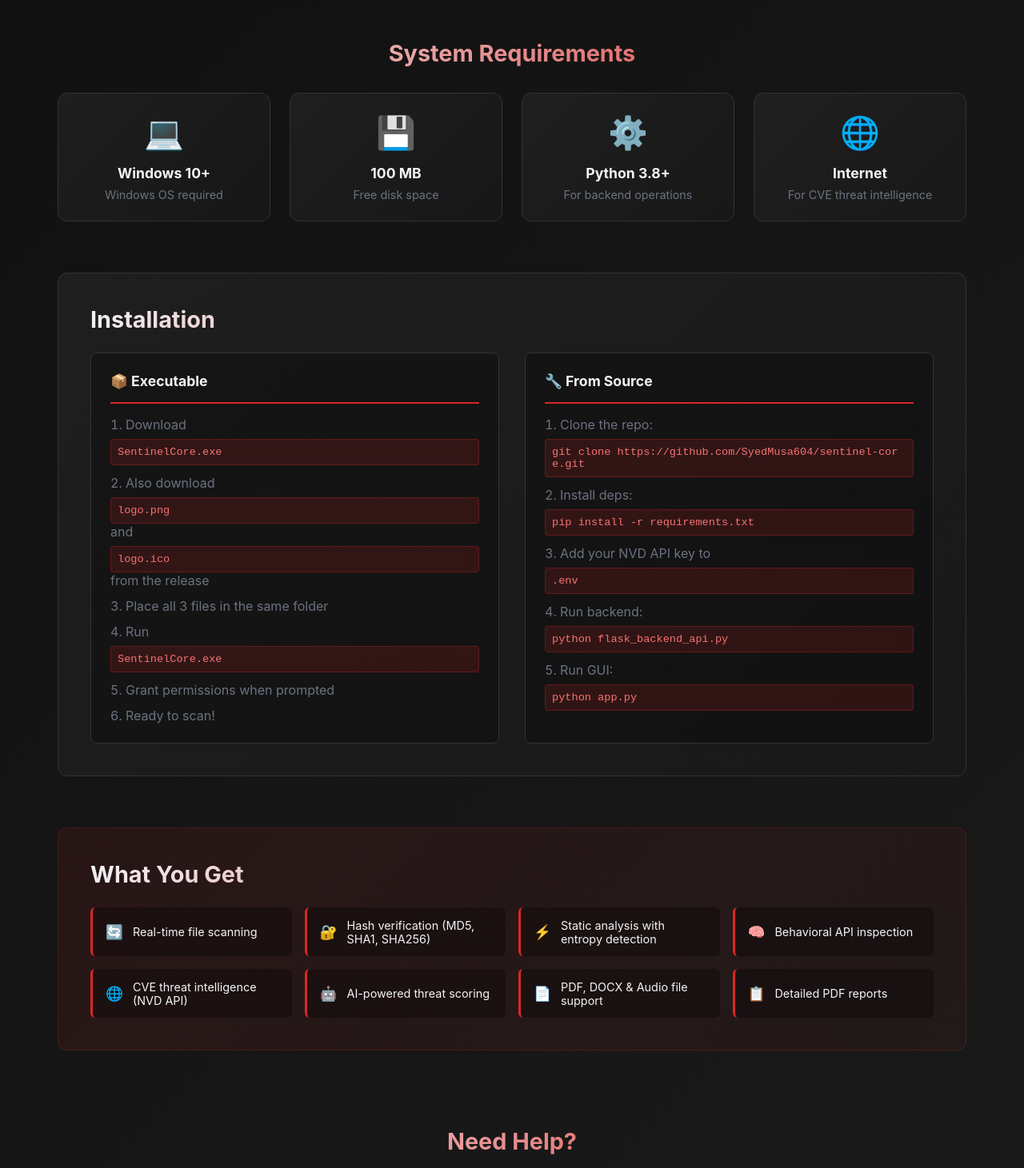
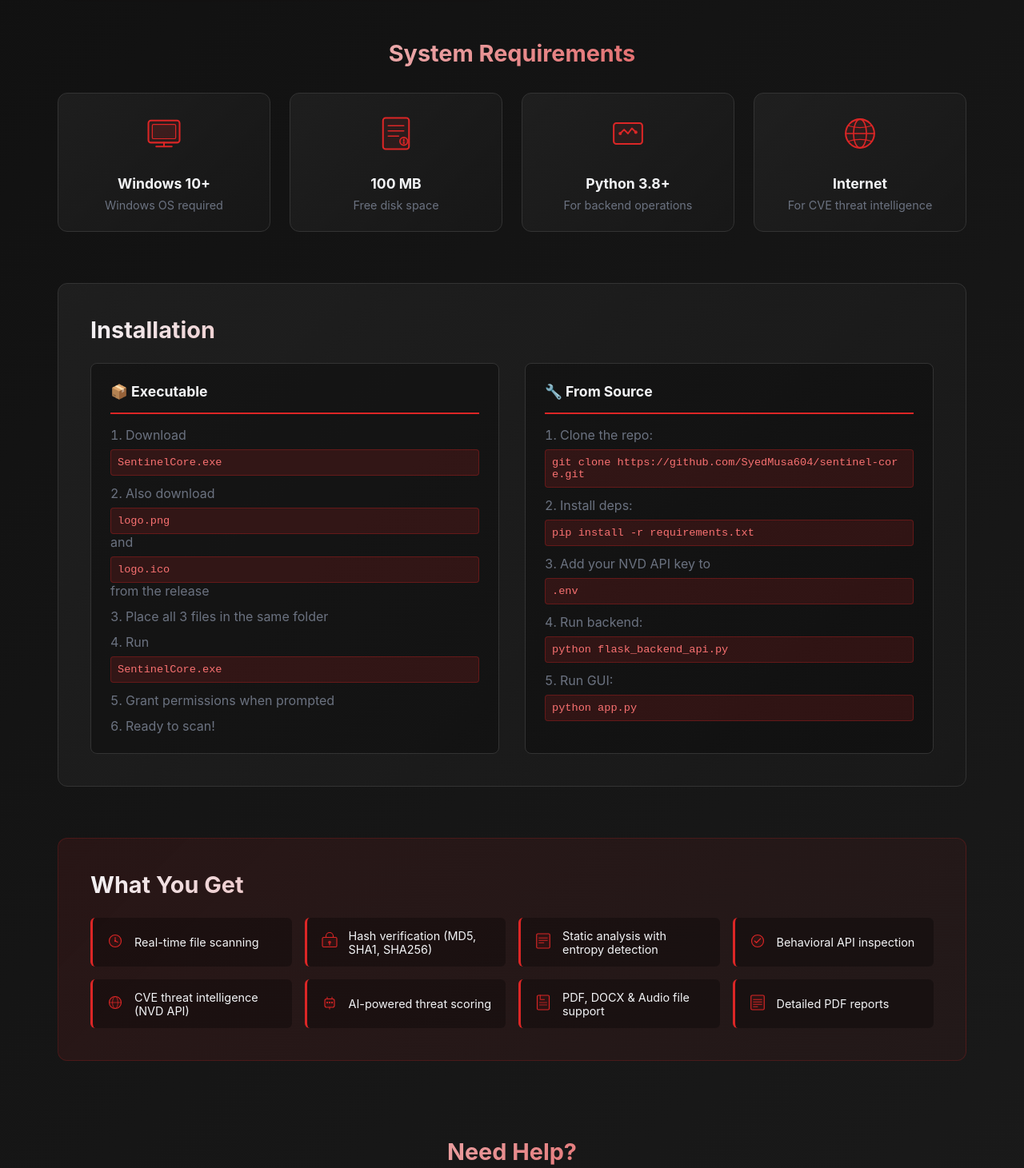
Before and after one commit to SyedMusa604/sentinel-core-dashboard, a React (Vite) app: page /download in a window 1280 px wide. Shown: the part 743-2204 px from the top of the page at 80% size. Built offline with nearby package versions, Linux system fonts and the light colour scheme.

Commit message:
Polish - graduents headings, red SVG icons, Team link fixed

```diff
--- a/src/pages/Download.jsx
+++ b/src/pages/Download.jsx
@@ -3,21 +3,149 @@ import '../styles/Download.css';
 
 function Download() {
   const requirements = [
-    { icon: '💻', title: 'Windows 10+', desc: 'Windows OS required' },
-    { icon: '💾', title: '100 MB', desc: 'Free disk space' },
-    { icon: '⚙️', title: 'Python 3.8+', desc: 'For backend operations' },
-    { icon: '🌐', title: 'Internet', desc: 'For CVE threat intelligence' },
+    {
+      icon: (
+        <svg viewBox="0 0 64 64" fill="none" xmlns="http://www.w3.org/2000/svg" width="52" height="52">
+          <rect x="8" y="12" width="48" height="34" rx="4" stroke="#dc2626" strokeWidth="2.5" fill="rgba(220,38,38,0.08)"/>
+          <line x1="20" y1="52" x2="44" y2="52" stroke="#dc2626" strokeWidth="2.5" strokeLinecap="round"/>
+          <line x1="32" y1="46" x2="32" y2="52" stroke="#dc2626" strokeWidth="2.5" strokeLinecap="round"/>
+          <rect x="14" y="18" width="36" height="22" rx="2" fill="rgba(220,38,38,0.1)" stroke="#dc2626" strokeWidth="1.5"/>
+        </svg>
+      ),
+      title: 'Windows 10+',
+      desc: 'Windows OS required'
+    },
+    {
+      icon: (
+        <svg viewBox="0 0 64 64" fill="none" xmlns="http://www.w3.org/2000/svg" width="52" height="52">
+          <rect x="12" y="8" width="40" height="48" rx="4" stroke="#dc2626" strokeWidth="2.5" fill="rgba(220,38,38,0.08)"/>
+          <line x1="20" y1="20" x2="44" y2="20" stroke="#dc2626" strokeWidth="2" strokeLinecap="round"/>
+          <line x1="20" y1="28" x2="44" y2="28" stroke="#dc2626" strokeWidth="2" strokeLinecap="round"/>
+          <line x1="20" y1="36" x2="36" y2="36" stroke="#dc2626" strokeWidth="2" strokeLinecap="round"/>
+          <circle cx="44" cy="44" r="6" stroke="#dc2626" strokeWidth="2" fill="rgba(220,38,38,0.15)"/>
+          <line x1="44" y1="41" x2="44" y2="44" stroke="#dc2626" strokeWidth="2" strokeLinecap="round"/>
+          <circle cx="44" cy="46.5" r="1.5" fill="#dc2626"/>
+        </svg>
+      ),
+      title: '100 MB',
+      desc: 'Free disk space'
+    },
+    {
+      icon: (
+        <svg viewBox="0 0 64 64" fill="none" xmlns="http://www.w3.org/2000/svg" width="52" height="52">
+          <rect x="10" y="16" width="44" height="32" rx="4" stroke="#dc2626" strokeWidth="2.5" fill="rgba(220,38,38,0.08)"/>
+          <path d="M20 32 L26 26 L32 32 L38 24 L44 30" stroke="#dc2626" strokeWidth="2.5" strokeLinecap="round" strokeLinejoin="round"/>
+          <circle cx="20" cy="32" r="2.5" fill="#dc2626"/>
+          <circle cx="44" cy="30" r="2.5" fill="#dc2626"/>
+        </svg>
+      ),
+      title: 'Python 3.8+',
+      desc: 'For backend operations'
+    },
+    {
+      icon: (
+        <svg viewBox="0 0 64 64" fill="none" xmlns="http://www.w3.org/2000/svg" width="52" height="52">
+          <circle cx="32" cy="32" r="22" stroke="#dc2626" strokeWidth="2.5" fill="rgba(220,38,38,0.08)"/>
+          <ellipse cx="32" cy="32" rx="10" ry="22" stroke="#dc2626" strokeWidth="2"/>
+          <line x1="10" y1="32" x2="54" y2="32" stroke="#dc2626" strokeWidth="2" strokeLinecap="round"/>
+          <path d="M14 20 Q32 26 50 20" stroke="#dc2626" strokeWidth="1.5" fill="none" strokeLinecap="round"/>
+          <path d="M14 44 Q32 38 50 44" stroke="#dc2626" strokeWidth="1.5" fill="none" strokeLinecap="round"/>
+        </svg>
+      ),
+      title: 'Internet',
+      desc: 'For CVE threat intelligence'
+    },
   ];
 
   const features = [
-    { icon: '🔄', text: 'Real-time file scanning' },
-    { icon: '🔐', text: 'Hash verification (MD5, SHA1, SHA256)' },
-    { icon: '⚡', text: 'Static analysis with entropy detection' },
-    { icon: '🧠', text: 'Behavioral API inspection' },
-    { icon: '🌐', text: 'CVE threat intelligence (NVD API)' },
-    { icon: '🤖', text: 'AI-powered threat scoring' },
-    { icon: '📄', text: 'PDF, DOCX & Audio file support' },
-    { icon: '📋', text: 'Detailed PDF reports' },
+    {
+      text: 'Real-time file scanning',
+      svg: (
+        <svg viewBox="0 0 64 64" fill="none" xmlns="http://www.w3.org/2000/svg" width="24" height="24">
+          <circle cx="32" cy="32" r="20" stroke="#dc2626" strokeWidth="3" fill="rgba(220,38,38,0.1)"/>
+          <path d="M32 20 L32 32 L40 36" stroke="#dc2626" strokeWidth="3" strokeLinecap="round" strokeLinejoin="round"/>
+          <circle cx="32" cy="32" r="3" fill="#dc2626"/>
+        </svg>
+      )
+    },
+    {
+      text: 'Hash verification (MD5, SHA1, SHA256)',
+      svg: (
+        <svg viewBox="0 0 64 64" fill="none" xmlns="http://www.w3.org/2000/svg" width="24" height="24">
+          <rect x="8" y="20" width="48" height="32" rx="4" stroke="#dc2626" strokeWidth="3" fill="rgba(220,38,38,0.1)"/>
+          <path d="M20 20V16a12 12 0 0124 0v4" stroke="#dc2626" strokeWidth="3" strokeLinecap="round"/>
+          <circle cx="32" cy="36" r="5" fill="#dc2626" fillOpacity="0.8"/>
+          <line x1="32" y1="41" x2="32" y2="46" stroke="#dc2626" strokeWidth="3" strokeLinecap="round"/>
+        </svg>
+      )
+    },
+    {
+      text: 'Static analysis with entropy detection',
+      svg: (
+        <svg viewBox="0 0 64 64" fill="none" xmlns="http://www.w3.org/2000/svg" width="24" height="24">
+          <rect x="10" y="8" width="44" height="48" rx="4" stroke="#dc2626" strokeWidth="3" fill="rgba(220,38,38,0.1)"/>
+          <line x1="18" y1="22" x2="46" y2="22" stroke="#dc2626" strokeWidth="2.5" strokeLinecap="round"/>
+          <line x1="18" y1="30" x2="46" y2="30" stroke="#dc2626" strokeWidth="2.5" strokeLinecap="round"/>
+          <line x1="18" y1="38" x2="34" y2="38" stroke="#dc2626" strokeWidth="2.5" strokeLinecap="round"/>
+        </svg>
+      )
+    },
+    {
+      text: 'Behavioral API inspection',
+      svg: (
+        <svg viewBox="0 0 64 64" fill="none" xmlns="http://www.w3.org/2000/svg" width="24" height="24">
+          <circle cx="32" cy="32" r="20" stroke="#dc2626" strokeWidth="3" fill="rgba(220,38,38,0.1)"/>
+          <path d="M22 32 L28 38 L42 24" stroke="#dc2626" strokeWidth="3" strokeLinecap="round" strokeLinejoin="round"/>
+        </svg>
+      )
+    },
+    {
+      text: 'CVE threat intelligence (NVD API)',
+      svg: (
+        <svg viewBox="0 0 64 64" fill="none" xmlns="http://www.w3.org/2000/svg" width="24" height="24">
+          <circle cx="32" cy="32" r="20" stroke="#dc2626" strokeWidth="3" fill="rgba(220,38,38,0.1)"/>
+          <ellipse cx="32" cy="32" rx="9" ry="20" stroke="#dc2626" strokeWidth="2"/>
+          <line x1="12" y1="32" x2="52" y2="32" stroke="#dc2626" strokeWidth="2" strokeLinecap="round"/>
+        </svg>
+      )
+    },
+    {
+      text: 'AI-powered threat scoring',
+      svg: (
+        <svg viewBox="0 0 64 64" fill="none" xmlns="http://www.w3.org/2000/svg" width="24" height="24">
+          <rect x="16" y="20" width="32" height="28" rx="6" stroke="#dc2626" strokeWidth="3" fill="rgba(220,38,38,0.1)"/>
+          <circle cx="24" cy="32" r="3" fill="#dc2626"/>
+          <circle cx="32" cy="32" r="3" fill="#dc2626"/>
+          <circle cx="40" cy="32" r="3" fill="#dc2626"/>
+          <line x1="24" y1="20" x2="24" y2="14" stroke="#dc2626" strokeWidth="2.5" strokeLinecap="round"/>
+          <line x1="40" y1="20" x2="40" y2="14" stroke="#dc2626" strokeWidth="2.5" strokeLinecap="round"/>
+          <line x1="32" y1="48" x2="32" y2="54" stroke="#dc2626" strokeWidth="2.5" strokeLinecap="round"/>
+        </svg>
+      )
+    },
+    {
+      text: 'PDF, DOCX & Audio file support',
+      svg: (
+        <svg viewBox="0 0 64 64" fill="none" xmlns="http://www.w3.org/2000/svg" width="24" height="24">
+          <rect x="12" y="8" width="40" height="48" rx="4" stroke="#dc2626" strokeWidth="3" fill="rgba(220,38,38,0.1)"/>
+          <path d="M22 8 L22 22 L36 22" stroke="#dc2626" strokeWidth="2.5" strokeLinecap="round" strokeLinejoin="round"/>
+          <line x1="20" y1="32" x2="44" y2="32" stroke="#dc2626" strokeWidth="2" strokeLinecap="round"/>
+          <line x1="20" y1="40" x2="44" y2="40" stroke="#dc2626" strokeWidth="2" strokeLinecap="round"/>
+        </svg>
+      )
+    },
+    {
+      text: 'Detailed PDF reports',
+      svg: (
+        <svg viewBox="0 0 64 64" fill="none" xmlns="http://www.w3.org/2000/svg" width="24" height="24">
+          <rect x="10" y="8" width="44" height="48" rx="4" stroke="#dc2626" strokeWidth="3" fill="rgba(220,38,38,0.1)"/>
+          <line x1="18" y1="22" x2="46" y2="22" stroke="#dc2626" strokeWidth="2.5" strokeLinecap="round"/>
+          <line x1="18" y1="30" x2="46" y2="30" stroke="#dc2626" strokeWidth="2.5" strokeLinecap="round"/>
+          <line x1="18" y1="38" x2="46" y2="38" stroke="#dc2626" strokeWidth="2.5" strokeLinecap="round"/>
+          <line x1="18" y1="46" x2="32" y2="46" stroke="#dc2626" strokeWidth="2.5" strokeLinecap="round"/>
+        </svg>
+      )
+    },
   ];
 
   const platforms = [
@@ -234,7 +362,7 @@ function Download() {
         <div className="feature-list">
           {features.map((f, idx) => (
             <div key={idx} className="feature-item">
-              <span className="feature-item-icon">{f.icon}</span>
+              <span className="feature-item-icon">{f.svg}</span>
               <span>{f.text}</span>
             </div>
           ))}
--- a/src/pages/Home.jsx
+++ b/src/pages/Home.jsx
@@ -37,7 +37,6 @@ function Home() {
         <svg viewBox="0 0 64 64" fill="none" xmlns="http://www.w3.org/2000/svg">
           <circle cx="32" cy="32" r="22" stroke="#dc2626" strokeWidth="3" fill="rgba(220,38,38,0.1)"/>
           <path d="M22 32 L28 38 L42 24" stroke="#dc2626" strokeWidth="3" strokeLinecap="round" strokeLinejoin="round"/>
-          <circle cx="32" cy="32" r="6" fill="rgba(220,38,38,0.2)"/>
         </svg>
       )
     },
@@ -108,6 +107,7 @@ function Home() {
 
   return (
     <div className="home">
+
       {/* Hero */}
       <motion.section className="hero" variants={containerVariants} initial="hidden" animate="visible">
         <motion.div
@@ -190,9 +190,18 @@ function Home() {
         transition={{ duration: 0.6 }}
         viewport={{ once: true }}
       >
-        <h2>Ready to scan?</h2>
+        <motion.h2
+          className="cta-heading"
+          initial={{ opacity: 0, y: -20 }}
+          whileInView={{ opacity: 1, y: 0 }}
+          transition={{ duration: 0.6 }}
+          viewport={{ once: true }}
+        >
+          Ready to scan?
+        </motion.h2>
         <Link to="/scanner" className="btn btn-primary btn-large">Go to Scanner</Link>
       </motion.section>
+
     </div>
   );
 }
--- a/src/styles/About.css
+++ b/src/styles/About.css
@@ -19,7 +19,12 @@
 .about-page h2 {
   font-size: 1.8rem;
   margin-bottom: 1.5rem;
-  color: #f3f4f6;
+  text-align: center;
+  background: linear-gradient(135deg, #f3f4f6 0%, #dc2626 100%);
+  -webkit-background-clip: text;
+  -webkit-text-fill-color: transparent;
+  background-clip: text;
+  font-weight: 800;
 }
 
 .project-overview {
@@ -39,14 +44,9 @@
 
 .project-overview p:last-child { margin-bottom: 0; }
 
-.team-section {
-  margin-bottom: 3rem;
-}
+.team-section { margin-bottom: 3rem; }
 
-.team-section h2 {
-  text-align: center;
-  margin-bottom: 2rem;
-}
+.team-section h2 { margin-bottom: 2rem; }
 
 .team-grid {
   display: grid;
@@ -96,19 +96,29 @@
 }
 
 .team-link {
-  background: rgba(220, 38, 38, 0.15);
-  border: 1px solid rgba(220, 38, 38, 0.3);
+  background: rgba(220, 38, 38, 0.08);
+  border: 1px solid rgba(220, 38, 38, 0.25);
   border-radius: 8px;
   padding: 8px;
   display: flex;
   align-items: center;
   justify-content: center;
   transition: all 0.3s ease;
+  text-decoration: none;
+  width: 36px;
+  height: 36px;
 }
 
 .team-link:hover {
-  background: rgba(220, 38, 38, 0.3);
+  background: rgba(220, 38, 38, 0.2);
+  border-color: rgba(220, 38, 38, 0.5);
   transform: translateY(-2px);
+}
+
+.team-link img {
+  width: 18px;
+  height: 18px;
+  object-fit: contain;
 }
 
 .supervisor-section {
@@ -145,7 +155,7 @@
 
 .tech-stack { margin-bottom: 3rem; }
 
-.tech-stack h2 { text-align: center; margin-bottom: 2rem; }
+.tech-stack h2 { margin-bottom: 2rem; }
 
 .tech-grid {
   display: grid;
@@ -207,6 +217,7 @@
 @media (max-width: 768px) {
   .about-page { padding: 1rem; }
   .about-page h1 { font-size: 1.8rem; }
+  .about-page h2 { font-size: 1.4rem; }
   .team-grid, .tech-grid { grid-template-columns: 1fr; }
   .supervisor-card { flex-direction: column; text-align: center; }
 }
```
Also changed, not shown: src/styles/Home.css (+52 -4 lines).
